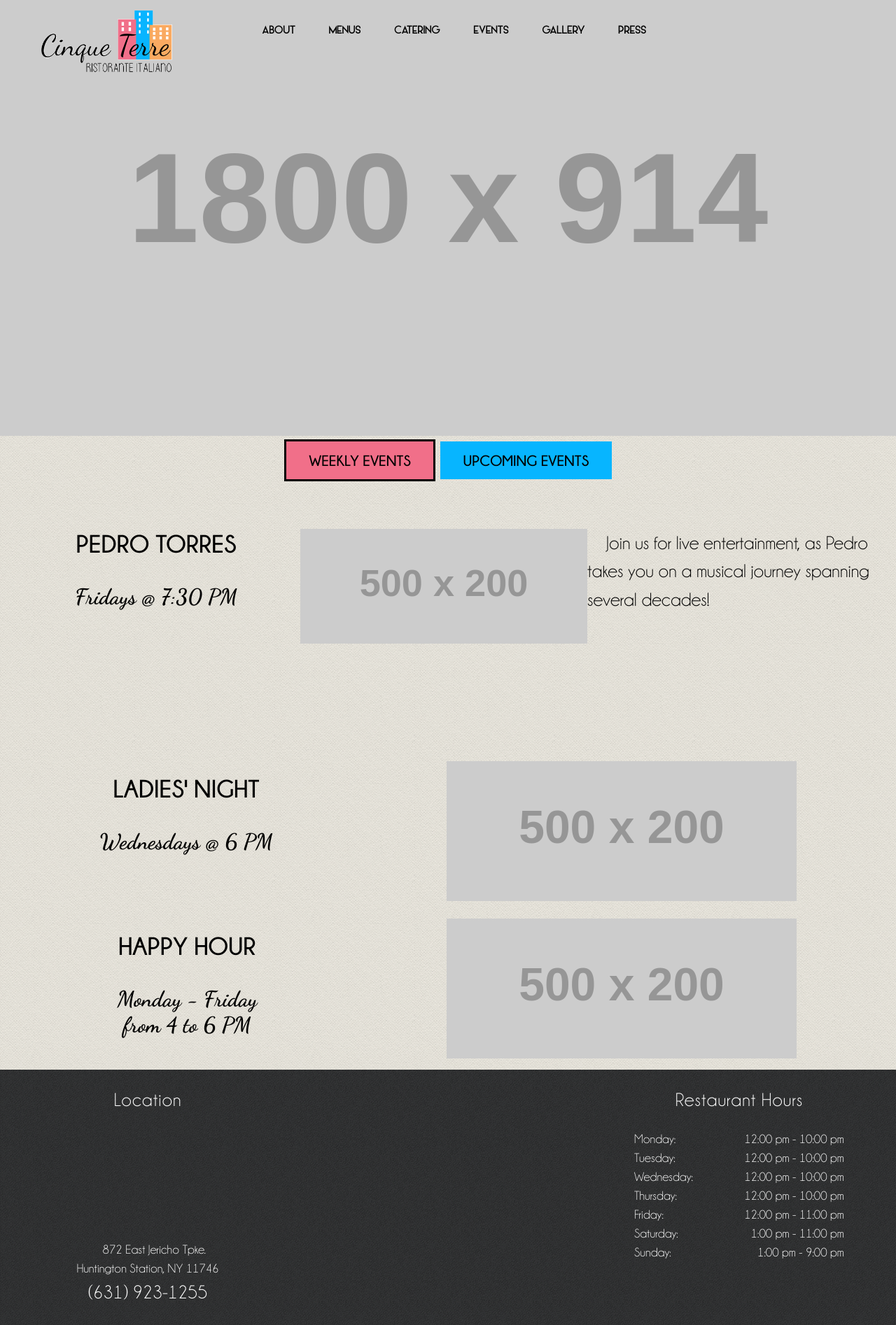
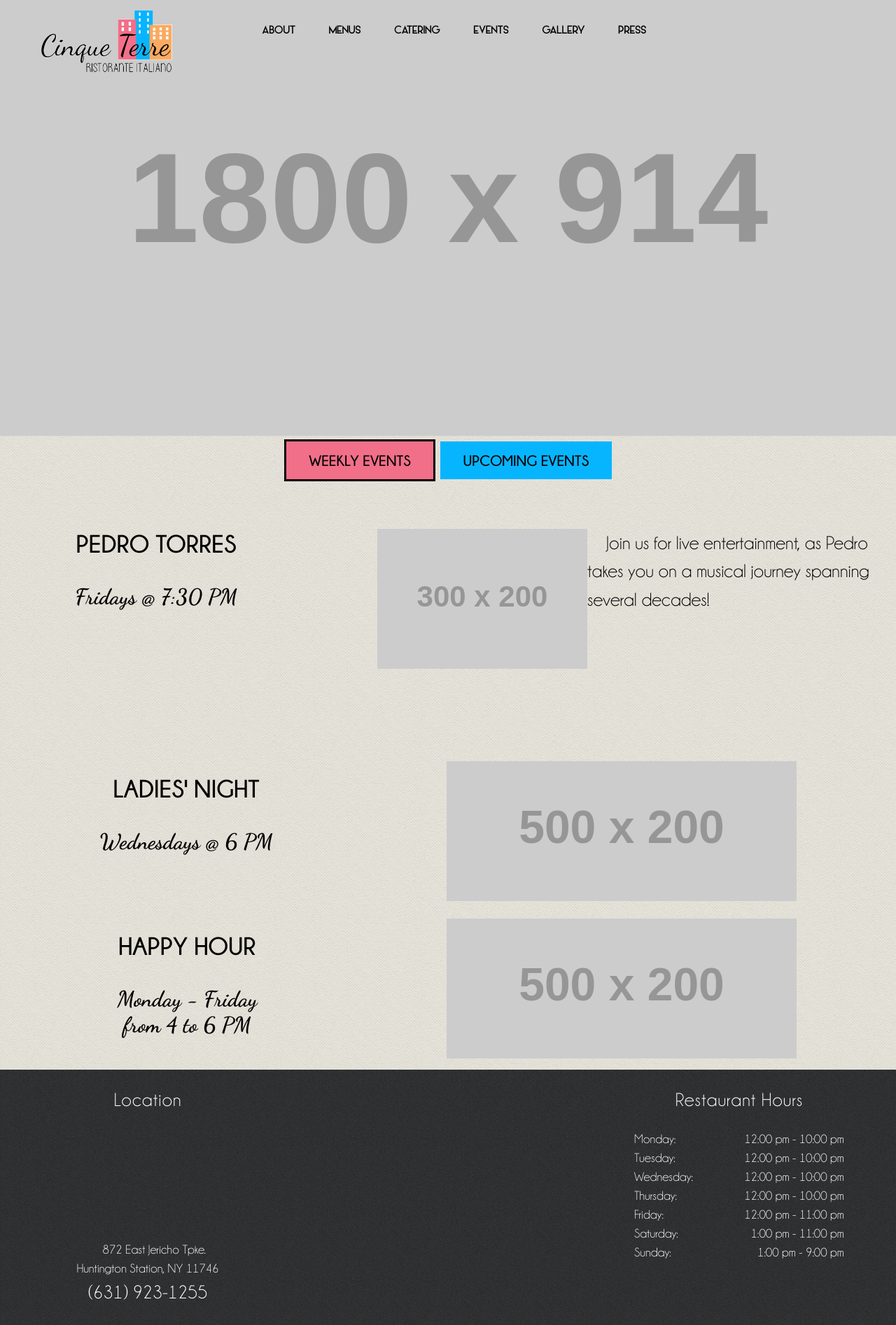
Before and after one commit to cinqueterreli/cinqueterre.github.io, a Jekyll site: the page built from weekly-events.html, in a window 1280 px wide. Shown: the whole page at 70% size. Built offline with Jekyll 4.4.1, drawn with Linux system fonts in a browser that asks for light colours; nearby versions of some CDN libraries; grey boxes are pictures that could not be loaded.

Commit message:
but i hope it looks guide

```diff
--- a/weekly-events.html
+++ b/weekly-events.html
@@ -13,7 +13,7 @@ header: http://placehold.it/1800x914
 		<h2>Fridays @ 7:30 PM</h2>
 	</div>
 	<div class="third middle">
-		<img class="event-img" src="http://placehold.it/500x200">
+		<img class="event-img" src="http://placehold.it/300x200">
 	</div>
 	<div class="third right">
 		<p class="event-des">Join us for live entertainment, as Pedro takes you on a musical journey spanning several decades!</p>
```
